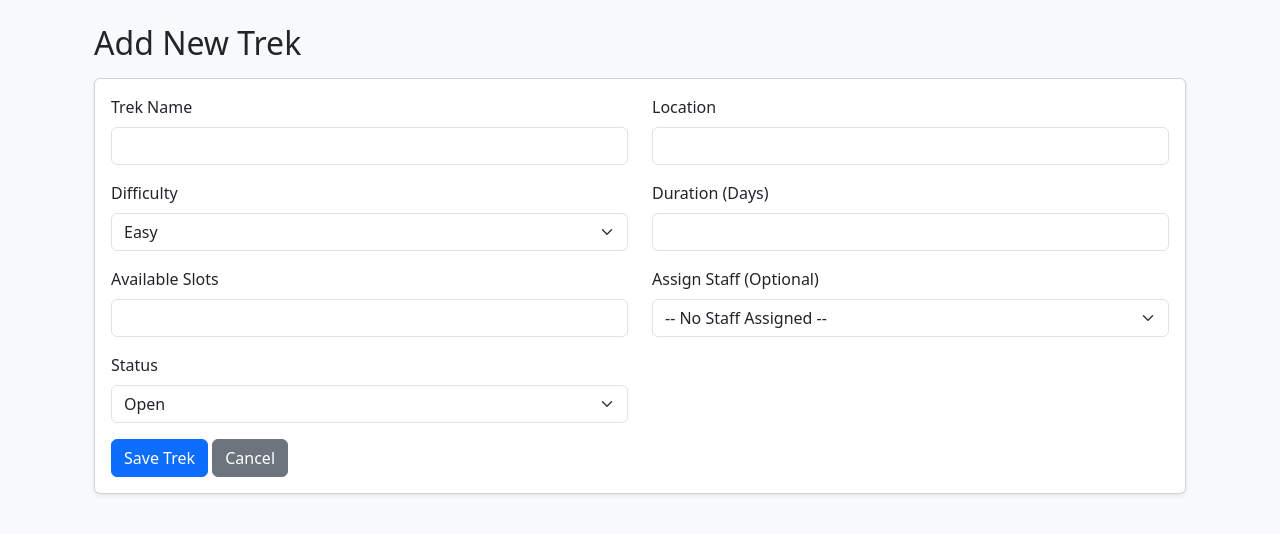
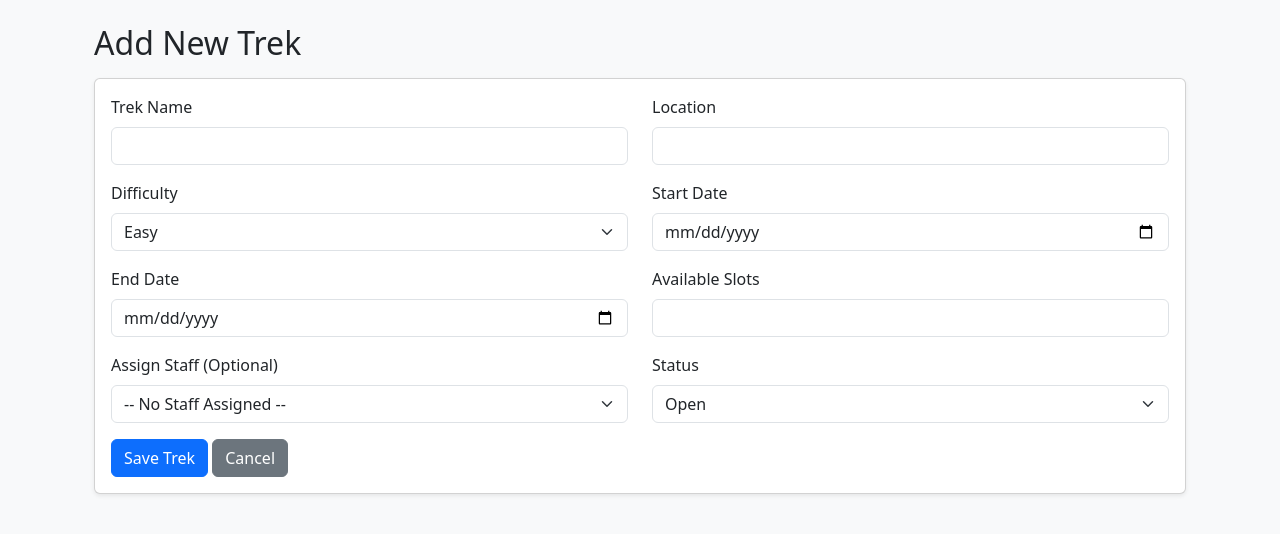
Before and after one commit to 25f1000912/Trekking-Management-Application, a Flask app: page /admin/treks/add in a window 1280 px wide. Shown: the part 56-590 px from the top of the page. Run offline with Flask 3, Linux system fonts and the light colour scheme; the visitor is signed in with stand-in values (Sample User, id 1).

```diff
--- a/app.py
+++ b/app.py
@@ -153,15 +153,29 @@ def add_trek():
 
         staff_id = int(staff_id) if staff_id else None
 
-        # Extract data from the form
+        start_date_str = request.form.get('start_date')
+        end_date_str = request.form.get('end_date')
+
+        start_date = datetime.strptime(start_date_str, '%Y-%m-%d').date()
+        end_date = datetime.strptime(end_date_str, '%Y-%m-%d').date()
+
+        # Calculate duration
+        calculated_duration = (end_date - start_date).days
+
+        if calculated_duration <= 0:
+            flash('End date must be strictly after the start date.', 'danger')
+            return redirect(url_for('manage_treks'))
+
         new_trek = Trek(
             name=request.form.get('name'),
             location=request.form.get('location'),
             difficulty=request.form.get('difficulty'),
-            duration=request.form.get('duration'),
+            start_date=start_date,
+            end_date=end_date,
+            duration=calculated_duration,  # Calculated automatically
             available_slots=request.form.get('slots'),
-            status=request.form.get('status'),
-            staff_id=staff_id
+            staff_id=request.form.get('staff_id'),
+            status='Open'
         )
 
         # Save to database
@@ -184,10 +198,24 @@ def edit_trek(id):
 
     if request.method == 'POST':
 
+        start_date_str = request.form.get('start_date')
+        end_date_str = request.form.get('end_date')
+
+        start_date = datetime.strptime(start_date_str, '%Y-%m-%d').date()
+        end_date = datetime.strptime(end_date_str, '%Y-%m-%d').date()
+
+        calculated_duration = (end_date - start_date).days
+
+        if calculated_duration <= 0:
+            flash('End date must be strictly after the start date.', 'danger')
+            return redirect(url_for('manage_treks'))
+
         trek.name = request.form.get('name')
         trek.location = request.form.get('location')
         trek.difficulty = request.form.get('difficulty')
-        trek.duration = request.form.get('duration')
+        trek.start_date = start_date
+        trek.end_date = end_date
+        trek.duration = calculated_duration # Calculated automatically
         trek.available_slots = request.form.get('slots')
         trek.status = request.form.get('status')
         staff_id = request.form.get('staff_id')
--- a/models.py
+++ b/models.py
@@ -20,6 +20,8 @@ class Trek(db.Model):
     name = db.Column(db.String(100), nullable=False)
     location = db.Column(db.String(100), nullable=False)
     difficulty = db.Column(db.String(20), nullable=False)
+    start_date = db.Column(db.Date, nullable=False)
+    end_date = db.Column(db.Date, nullable=False)
     duration = db.Column(db.Integer, nullable=False) # in days
     available_slots = db.Column(db.Integer, nullable=False)
     status = db.Column(db.String(20), default='Open') # 'Open', 'Closed', 'Completed'
--- a/templates/add_trek.html
+++ b/templates/add_trek.html
@@ -24,8 +24,12 @@
                         </select>
                     </div>
                     <div class="col-md-6 mb-3">
-                        <label class="form-label">Duration (Days)</label>
-                        <input type="number" name="duration" class="form-control" required>
+                        <label for="start_date" class="form-label">Start Date</label>
+                        <input type="date" class="form-control" name="start_date" required>
+                    </div>
+                    <div class="col-md-6 mb-3">
+                        <label for="end_date" class="form-label">End Date</label>
+                        <input type="date" class="form-control" name="end_date" required>
                     </div>
                     <div class="col-md-6 mb-3">
                         <label class="form-label">Available Slots</label>
--- a/templates/manage_treks.html
+++ b/templates/manage_treks.html
@@ -15,7 +15,9 @@
                     <th>Trek Name</th>
                     <th>Location</th>
                     <th>Difficulty</th>
-                    <th>Duration</th>
+                    <th>Start Date</th>
+                    <th>End Date</th>
+                    <th>Duration (Days)</th>
                     <th>Slots</th>
                     <th>Status</th>
                     <th>Assigned Staff</th>
@@ -29,6 +31,8 @@
                     <td>{{ trek.name }}</td>
                     <td>{{ trek.location }}</td>
                     <td>{{ trek.difficulty }}</td>
+                    <td>{{ trek.start_date.strftime('%Y-%m-%d') if trek.start_date else 'N/A' }}</td>
+                    <td>{{ trek.end_date.strftime('%Y-%m-%d') if trek.end_date else 'N/A' }}</td>
                     <td>{{ trek.duration }}</td> <!-- Added Data -->
                     <td>{{ trek.available_slots }}</td>
                     <td>{{ trek.status }}</td>
--- a/templates/staff_dashboard.html
+++ b/templates/staff_dashboard.html
@@ -62,6 +62,9 @@
                         <th class="ps-4 py-3">Trek Name</th>
                         <th>Location</th>
                         <th>Participants</th>
+                        <th>Start Date</th>
+                        <th>End Date</th>
+                        <th>Duration (Days)</th>
                         <th>Slots</th>
                         <th>Status</th>
                         <th class="pe-4">Actions</th>
@@ -85,6 +88,9 @@
                                 </button>
                             {% endif %}
                         </td>
+                        <td>{{ trek.start_date.strftime('%Y-%m-%d') if trek.start_date else 'N/A' }}</td>
+                        <td>{{ trek.end_date.strftime('%Y-%m-%d') if trek.end_date else 'N/A' }}</td>
+                        <td>{{ trek.duration }} Days</td>
                         <td>{{ trek.available_slots }}</td>
                         <td>{{ trek.status }}</td>
                         <td class="pe-4">
```
Also changed, not shown: templates/confirm_booking.html (+8 -0 lines), templates/edit_trek.html (+6 -2 lines), templates/manage_assigned_trek.html (+8 -0 lines), templates/user_dashboard.html (+8 -0 lines).
